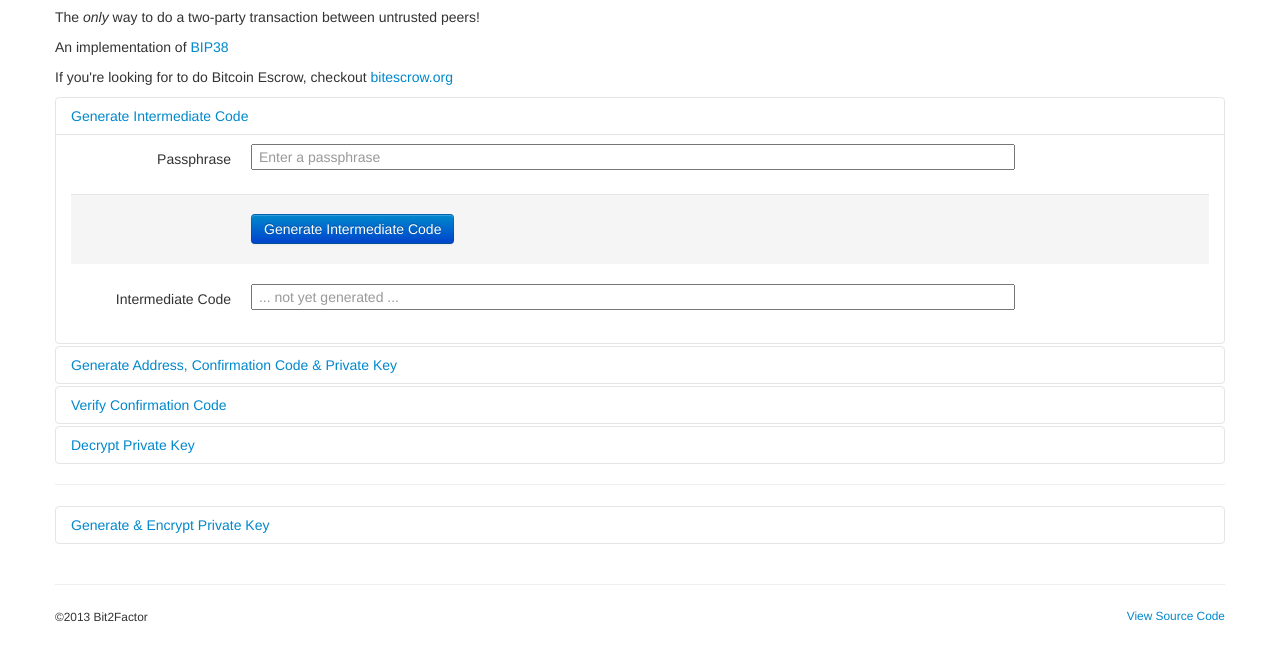
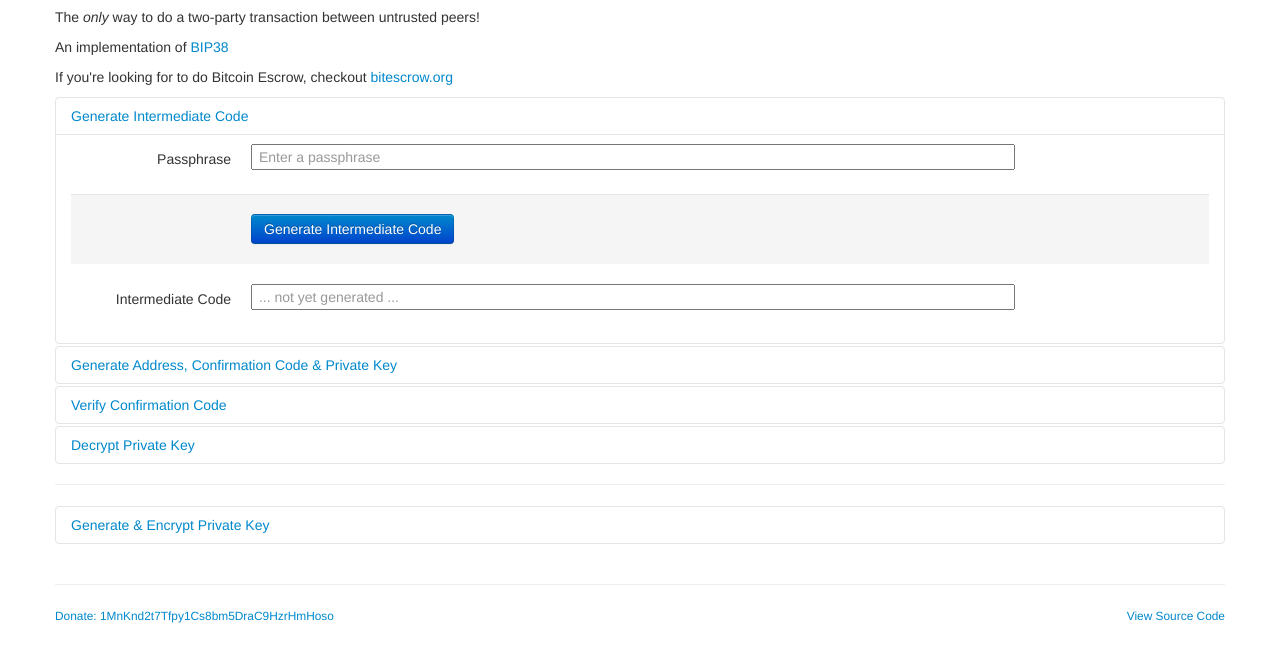
Before and after one commit to mannkind/bit2factor.org, a plain HTML site: page build/index.html in a window 1280 px wide. Shown: the part 73-733 px from the top of the page. Drawn offline with Linux system fonts and the light colour scheme.

Commit message:
Put the donation address on the page itself

```diff
--- a/build/index.html
+++ b/build/index.html
@@ -405,9 +405,13 @@ $(function(){$("body").click(SecureRandom.seedTime).keypress(SecureRandom.seedTi
         <div class="span12">
           <hr />
           <p><small>
-            &copy;2013 Bit2Factor<span class="pull-right">
-            <a href="https://github.com/mannkind/bit2factor.org">View Source Code</a></span></small>
-          </p>
+            <span class="pull-left">
+              <a href="https://blockchain.info/address/1MnKnd2t7Tfpy1Cs8bm5DraC9HzrHmHoso">Donate: 1MnKnd2t7Tfpy1Cs8bm5DraC9HzrHmHoso</a>
+            </span>
+            <span class="pull-right">
+              <a href="https://github.com/mannkind/bit2factor.org">View Source Code</a>
+            </span>
+          </small></p>
         </div>
       </div>
     </div>
```
Also changed, not shown: index.html (+7 -3 lines).
